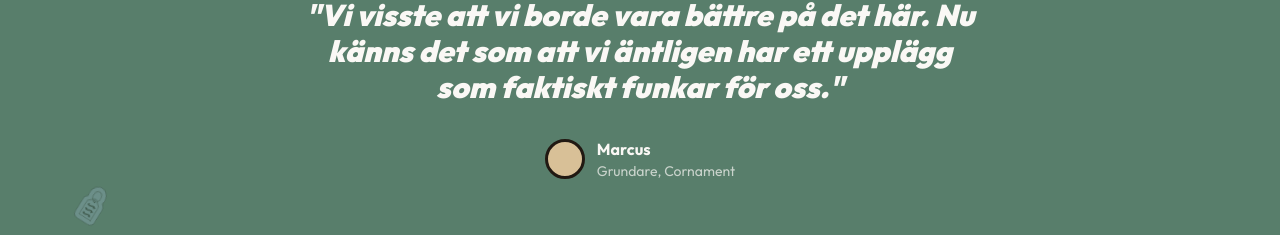
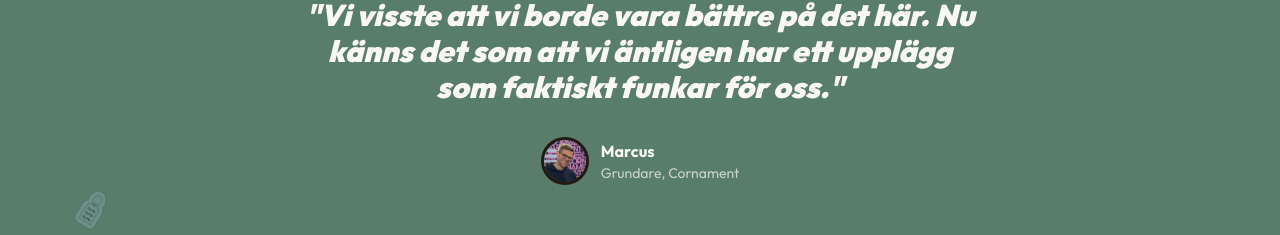
Before and after one commit to modikhw1/remix-of-letrend-growth-engine, a React (Vite) app: page /kundcase/cornament in a window 1280 px wide. Shown: the part 3927-4162 px from the top of the page. Built offline with nearby package versions, Linux system fonts and the light colour scheme; the HTML template or start-up script is replaced by a standard one.

Commit message:
Update case profile images
Co-authored-by: modikhw1 <216292168+modikhw1@users.noreply.github.com>

```diff
--- a/src/pages/CaseDetail.tsx
+++ b/src/pages/CaseDetail.tsx
@@ -220,7 +220,11 @@ const CaseDetail = () => {
                 &quot;{caseData.quote.text}&quot;
               </p>
               <div className="mt-8 flex items-center justify-center gap-3">
-                <div className="h-10 w-10 rounded-full border-thicker border-foreground bg-gold" />
+                {caseData.profileImage ? (
+                  <img src={caseData.profileImage} alt={caseData.quote.author} className="h-12 w-12 rounded-full border-thicker border-foreground object-cover" />
+                ) : (
+                  <div className="h-12 w-12 rounded-full border-thicker border-foreground bg-gold" />
+                )}
                 <div className="text-left">
                   <p className="font-bold">{caseData.quote.author}</p>
                   <p className="text-sm opacity-70">{caseData.quote.role}</p>
```
